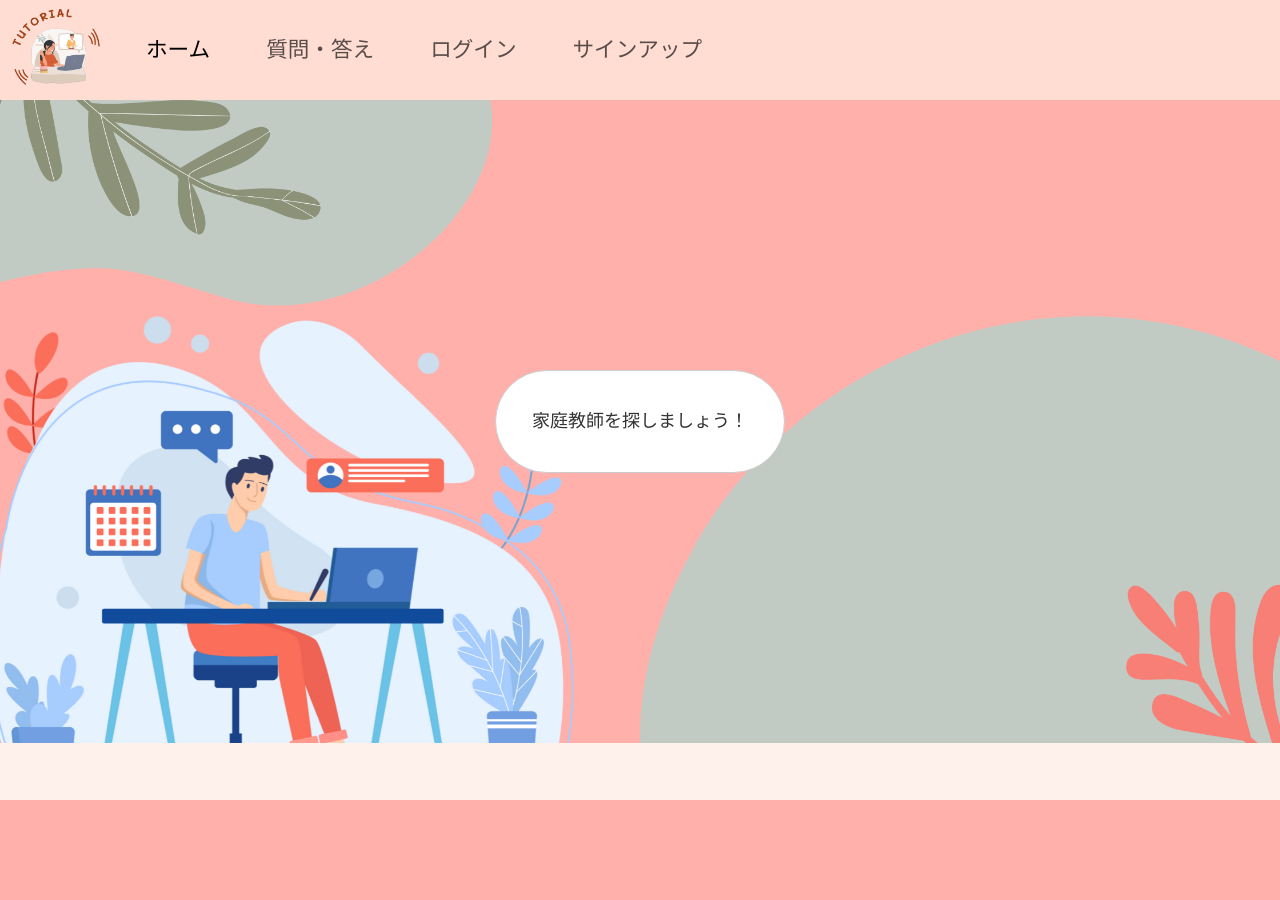
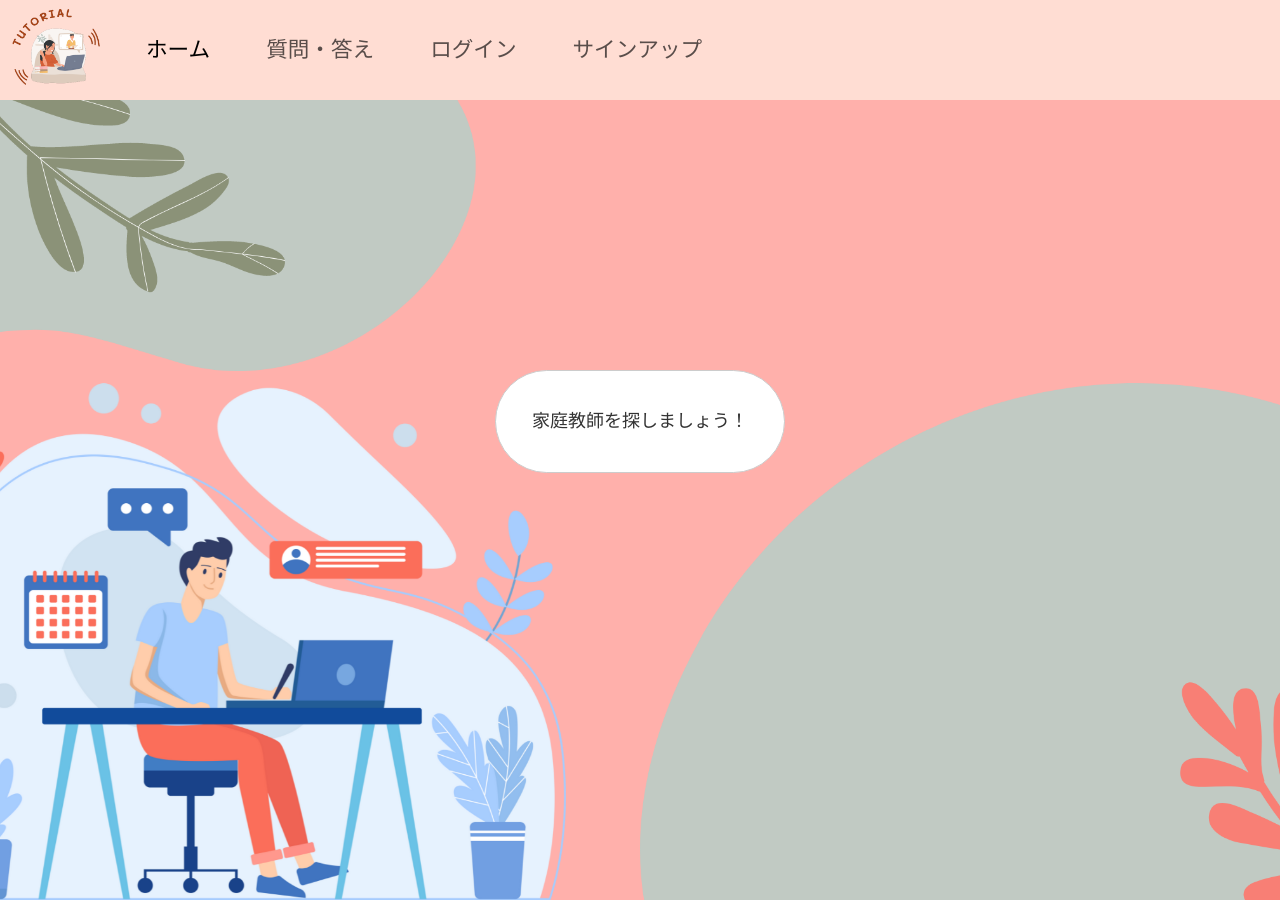
Before and after one commit to mvansan/TUTORial, a Django app: page / in a window 1280 px wide. Before the commit the page ends 800 px from the top, so only its background shows below. Run offline with Django 4.2, Linux system fonts and the light colour scheme; some libraries are stand-ins or nearby versions.

Commit message:
ホームの背景画像が全体に表示されるようにしました。

```diff
--- a/base/templates/base/home.html
+++ b/base/templates/base/home.html
@@ -1,7 +1,7 @@
 {% extends 'main.html' %}
 {% block content %}
 
-<div class="banner">
+<div class="background-image">
     <center>
         <a href="{% url 'matching' %}" class="search-tab">家庭教師を探しましょう！</a>
     </center>
--- a/static/styles/styles.css
+++ b/static/styles/styles.css
@@ -152,7 +152,7 @@ a {
     background-image: url("/static/images/banner.png");
     background-size: cover;
     background-repeat: no-repeat;
-    background-position: center center;
+    background-position: center ;
 }
 
 .search-tab {
```
